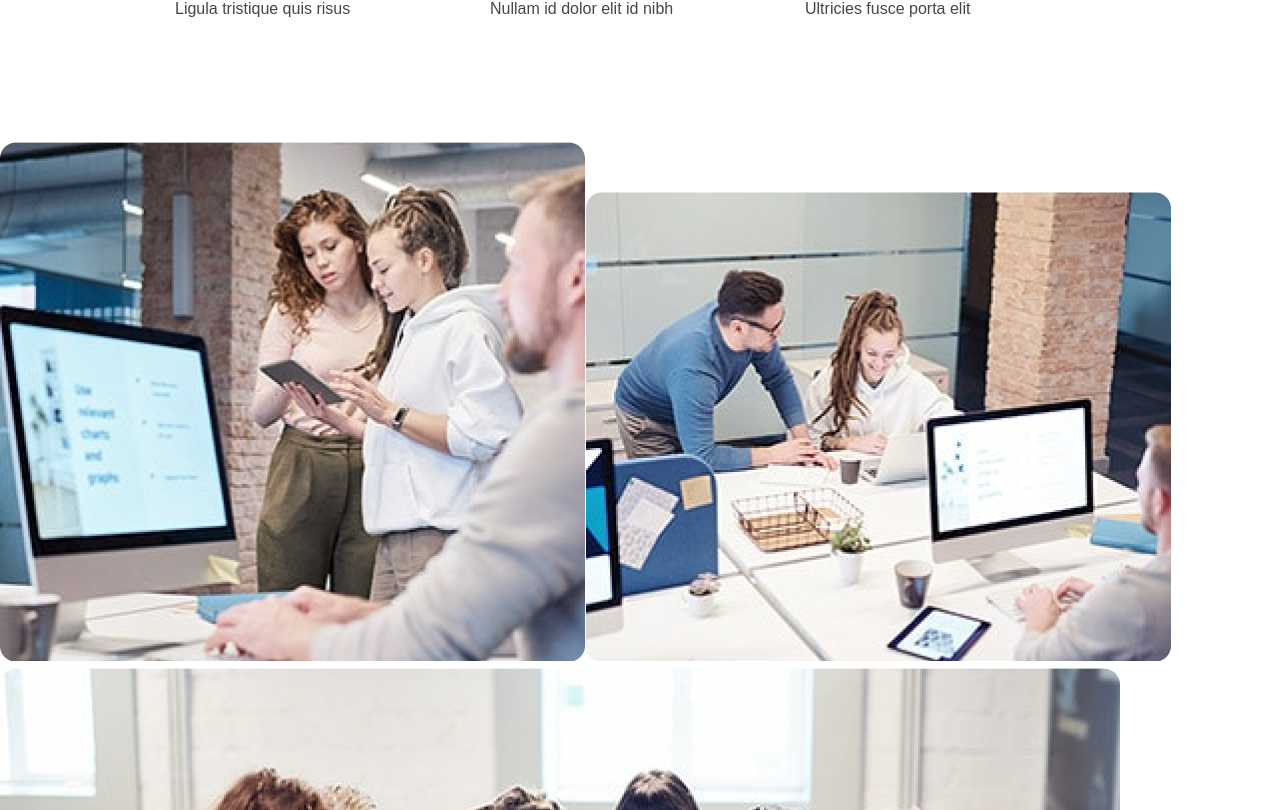
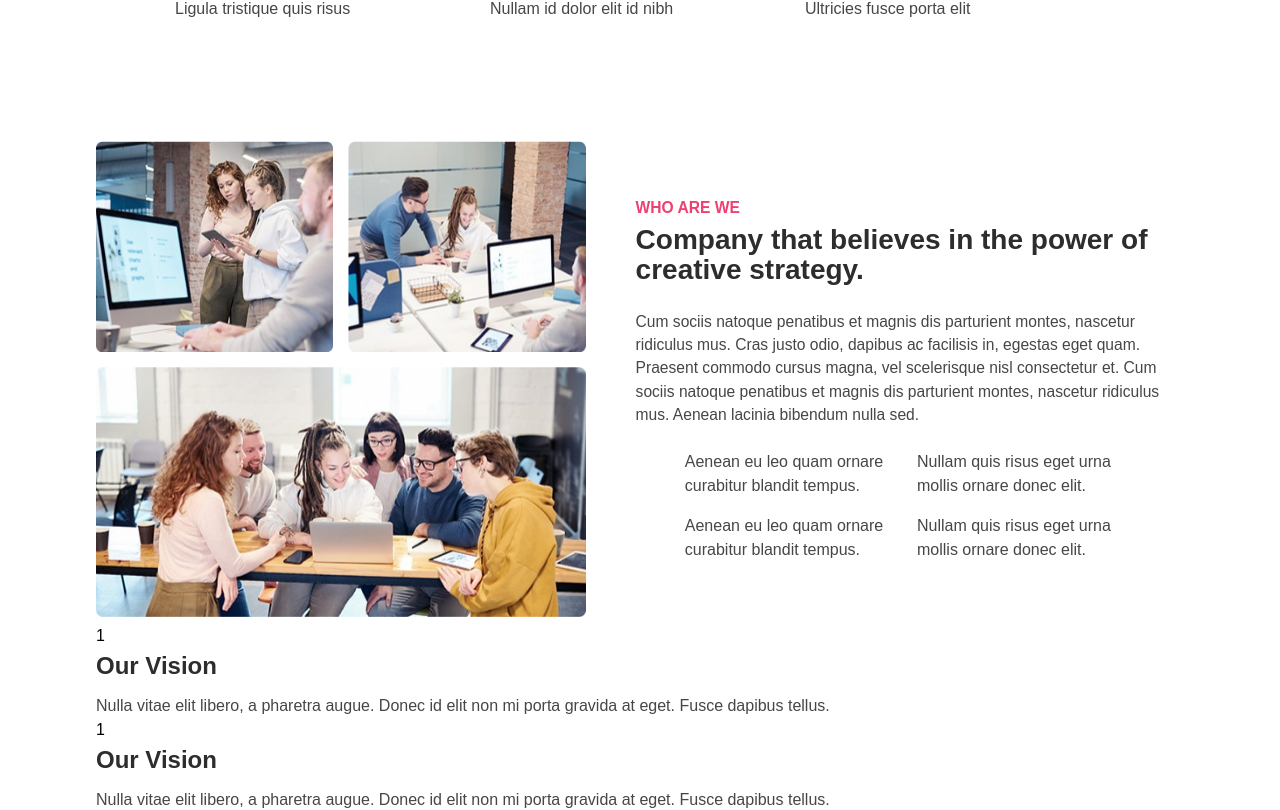
Before and after one commit to Hizmy-M/React-Projects, a React (Vite) app in the folder 05.terraConnect-web/: page / in a window 1280 px wide. Shown: the part 3591-4401 px from the top of the page. Built offline with nearby package versions, Linux system fonts and the light colour scheme; a web font is replaced by a local one.

Commit message:
about us section done

```diff
--- a/05.terraConnect-web/src/AboutUs.jsx
+++ b/05.terraConnect-web/src/AboutUs.jsx
@@ -1,20 +1,25 @@
 export default function AboutUs() {
     return (
         <section>
-            <div className="about-us__container">
+            <div className="about-us__container width">
                 <div className="about-us__one">
                     <div className="about-us__one-images">
                         <div className="two-image">
-                            <img src="/src/assets/image-07.png" alt="image-07" />
-                            <img src="/src/assets/image-08.png" alt="image-08" />
+                            <div className="about-image-responsive">
+                                <img  className="image-responsive" src="/src/assets/image-07.png" alt="image-07" />
+
+                            </div>
+                            <div className="about-image-responsive">
+                                <img  className="image-responsive" src="/src/assets/image-08.png" alt="image-08" />
+                            </div>
                         </div>
                         <div className="one-image">
-                            <img src="/src/assets/image-09.png" alt="image-09" />
+                            <img className="image-responsive" src="/src/assets/image-09.png" alt="image-09" />
                         </div>
                     </div>
                     <div className="about-us__one-content">
                         <div className="one-content-heading">
-                            <p>Who Are We?</p>
+                            <span className="logo-color highlite-title">who are we</span>
                             <h2>Company that believes in the power of creative strategy.</h2>
                             <p>
                                 Cum sociis natoque penatibus et magnis dis parturient montes, nascetur
--- a/05.terraConnect-web/src/index.css
+++ b/05.terraConnect-web/src/index.css
@@ -408,8 +408,77 @@ body {
 }
 
 
+/* case study section - end */
+/* ----------------------------------------------------------------------------------------------------- */
 
-/* case study section - end */
+
+/* ----------------------------------------------------------------------------------------------------- */
+/* about us section - start */
+
+
+.about-us__one {
+  display: flex;
+  flex-direction: column;
+}
+
+.about-us__one-images {
+  display: flex;
+  flex-direction: column;
+  align-items: center;
+  gap: 15px;
+  justify-content: space-around;
+}
+.two-image {
+  display: flex;
+  gap: 15px;
+
+}
+
+.one-image {
+  width: 100%;
+}
+.one-image img {
+  max-width: 900px;
+}
+
+.about-image-responsive {
+  width: 100%;
+  height: 100%;
+  display: flex;
+}
+
+.about-us__one-content {
+  display: flex;
+  flex-direction: column;
+  justify-content: center;
+  gap: 15px;
+}
+
+.one-content-heading h2 {
+  font-size: var(--fs-h2);
+  color: var(--font-color-black);
+  line-height: 30px;
+  margin-bottom: 25px;
+  margin-top: 5px;
+}
+
+.one-content-heading p {
+  font-size: var(--fs-small);
+  color: var(--font-color-grey);
+}
+
+
+.one-content-notes ul {
+  display: flex;
+  padding: 8px 25px;
+  gap: 8px;
+  color: var(--font-color-grey);
+}
+
+
+
+
+/* about us section - end */
 /* ----------------------------------------------------------------------------------------------------- */
 
 
@@ -526,6 +595,8 @@ body {
 /* ----------------------------------------------------------------------------------------------- */
 
 
+/* ----------------------------------------------------------------------------------------------------- */
+/* review section - start */
 
 
 .review__one {
@@ -555,6 +626,7 @@ body {
   flex-direction: row;
 }
 
+/* review section - end */
 
 /* --------------------------------------------------------------------------------------------------- */
 
@@ -575,5 +647,37 @@ body {
 }
 
 /* case study section - end */
+/* ----------------------------------------------------------------------------------------------------- */
+
+
+
+
+/* ----------------------------------------------------------------------------------------------------- */
+/* about us section - start */
+
+.about-us__one  {
+  flex-direction: row;
+  gap: 50px;
+}
+
+.about-us__one-images {
+  width: 45%;
+}
+
+.about-us__one-content {
+  flex: 1;
+}
+.one-content-notes {
+  display: flex;
+  flex-direction: column;
+  align-items: center;
+}
+
+.one-content-notes ul {
+  max-width: 450px;
+}
+
+/* about us section - end */
+/* ----------------------------------------------------------------------------------------------------- */
 
 }
```
